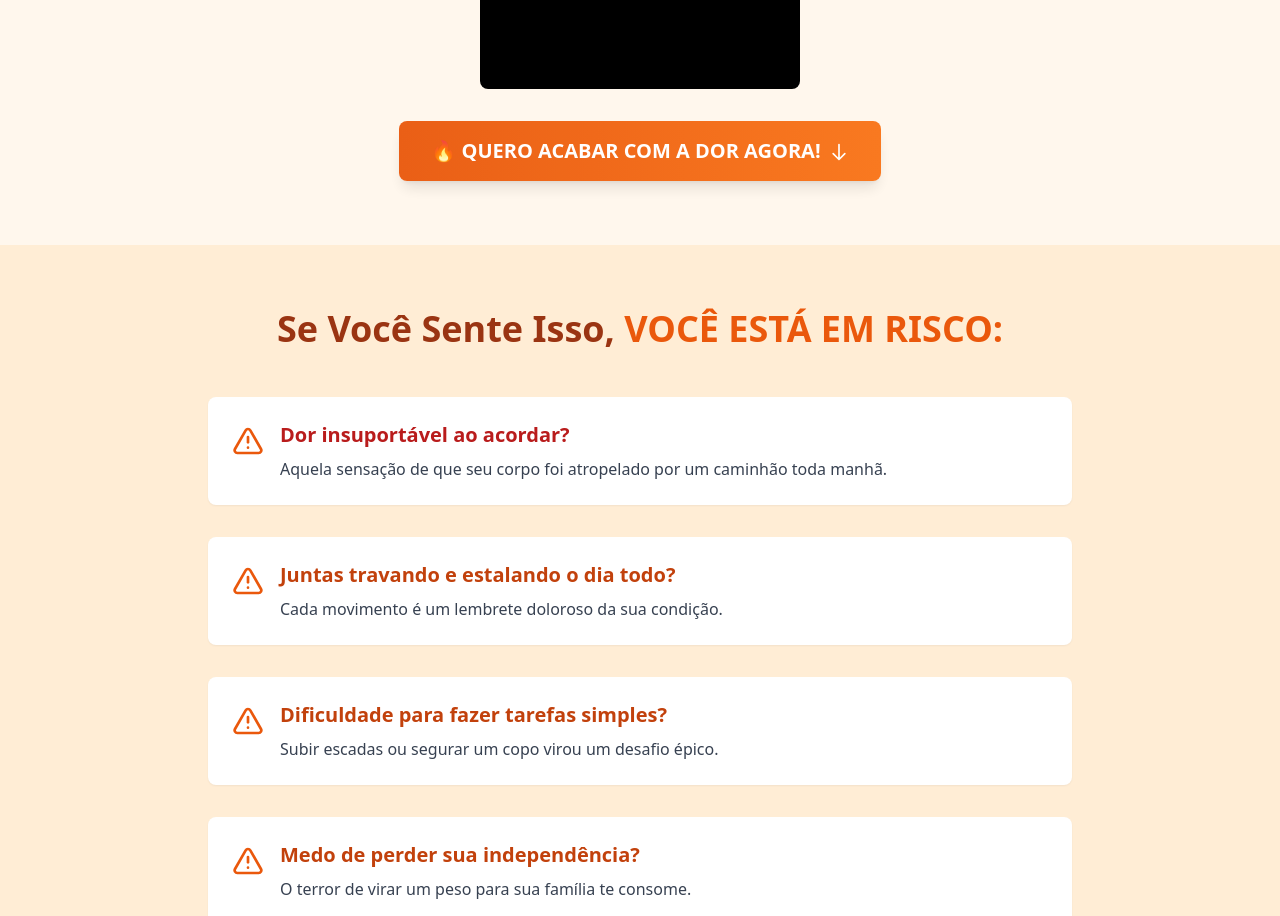
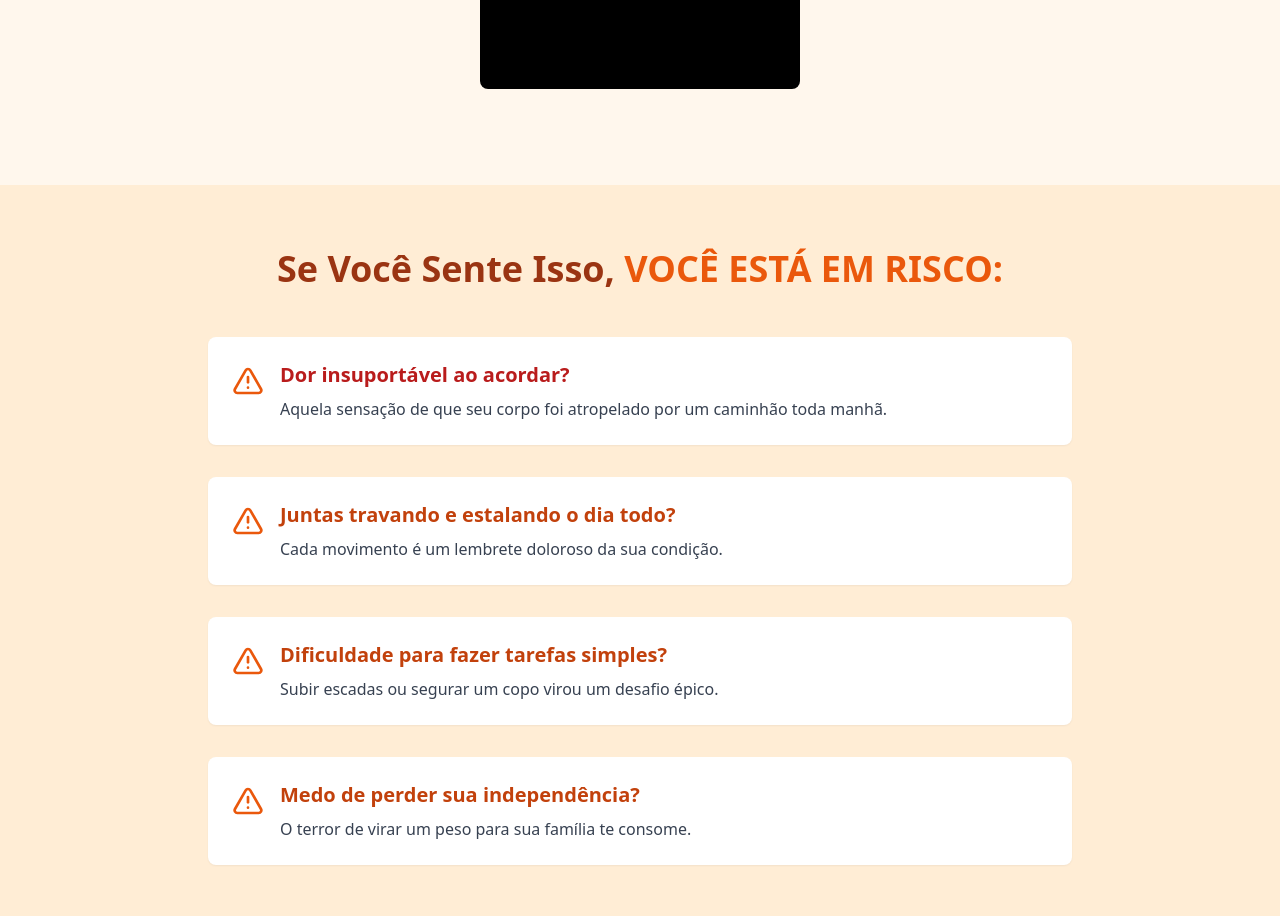
Before and after one commit to gih111/articulazen, a React (Vite) app: page / in a window 1280 px wide. Shown: the part 1140-2056 px from the top of the page. Built offline with nearby package versions, Linux system fonts and the light colour scheme.

Commit message:
Restaurar timer do botão da VSL

```diff
--- a/src/App.tsx
+++ b/src/App.tsx
@@ -36,7 +36,7 @@ function App() {
   const [currentNotification, setCurrentNotification] = useState(0);
   const [showNotification, setShowNotification] = useState(true);
   const [currentPage, setCurrentPage] = useState('landing'); // 'landing' ou 'offers'
-  const [showOfferButton, setShowOfferButton] = useState(true);
+  const [showOfferButton, setShowOfferButton] = useState(false);
   const [timeLeft, setTimeLeft] = useState({
     minutes: 8,
     seconds: 32
@@ -46,6 +46,14 @@ function App() {
   useEffect(() => {
     // Carrega o script da VSL
     loadVSLScript();
+
+    // Timer para mostrar o botão após 2 minutos e 35 segundos (155 segundos)
+    const buttonTimer = setupButtonTimer(() => {
+      setShowOfferButton(true);
+    });
+
+    // Cleanup do timer
+    return () => clearTimeout(buttonTimer);
   }, []);
 
   // Despachante de UTM v1.0 - por Lek do Black
```
